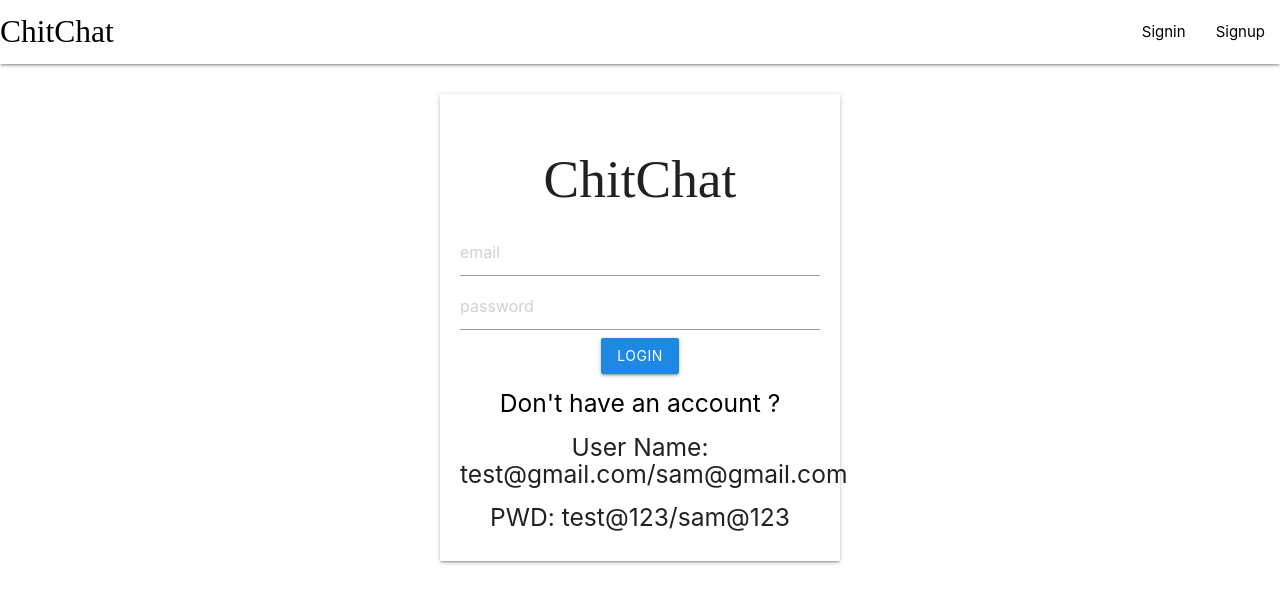
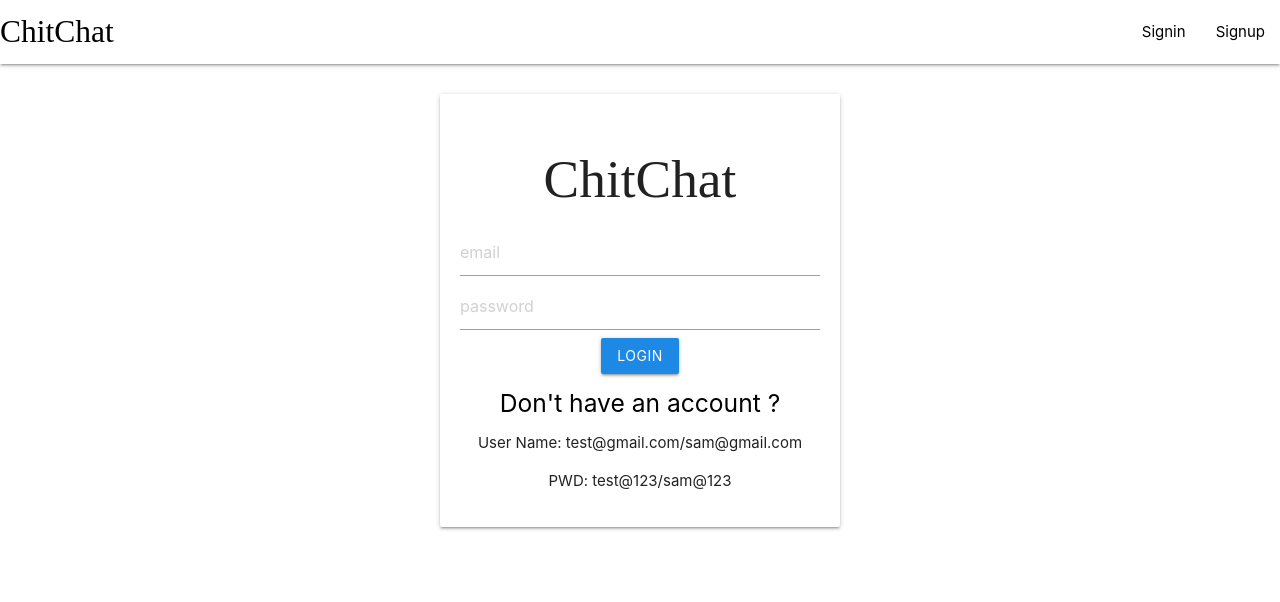
Before and after one commit to Shshankm597/ChitChat, a React (Create React App) app: page /signin in a window 1280 px wide. Shown: the top 602 px of the page. Built offline with nearby package versions, Linux system fonts and the light colour scheme; a web font is replaced by a local one.

Commit message:
fix: test login text height

```diff
--- a/src/components/screens/SignIn.js
+++ b/src/components/screens/SignIn.js
@@ -62,8 +62,8 @@ const SignIn  = ()=>{
             <h5>
                 <Link to="/signup">Don't have an account ?</Link>
             </h5>
-            <h5>User Name: test@gmail.com/sam@gmail.com </h5>
-            <h5>PWD: test@123/sam@123 </h5>
+            <p>User Name: test@gmail.com/sam@gmail.com </p>
+            <p>PWD: test@123/sam@123 </p>
 
         </div>
       </div>
```
